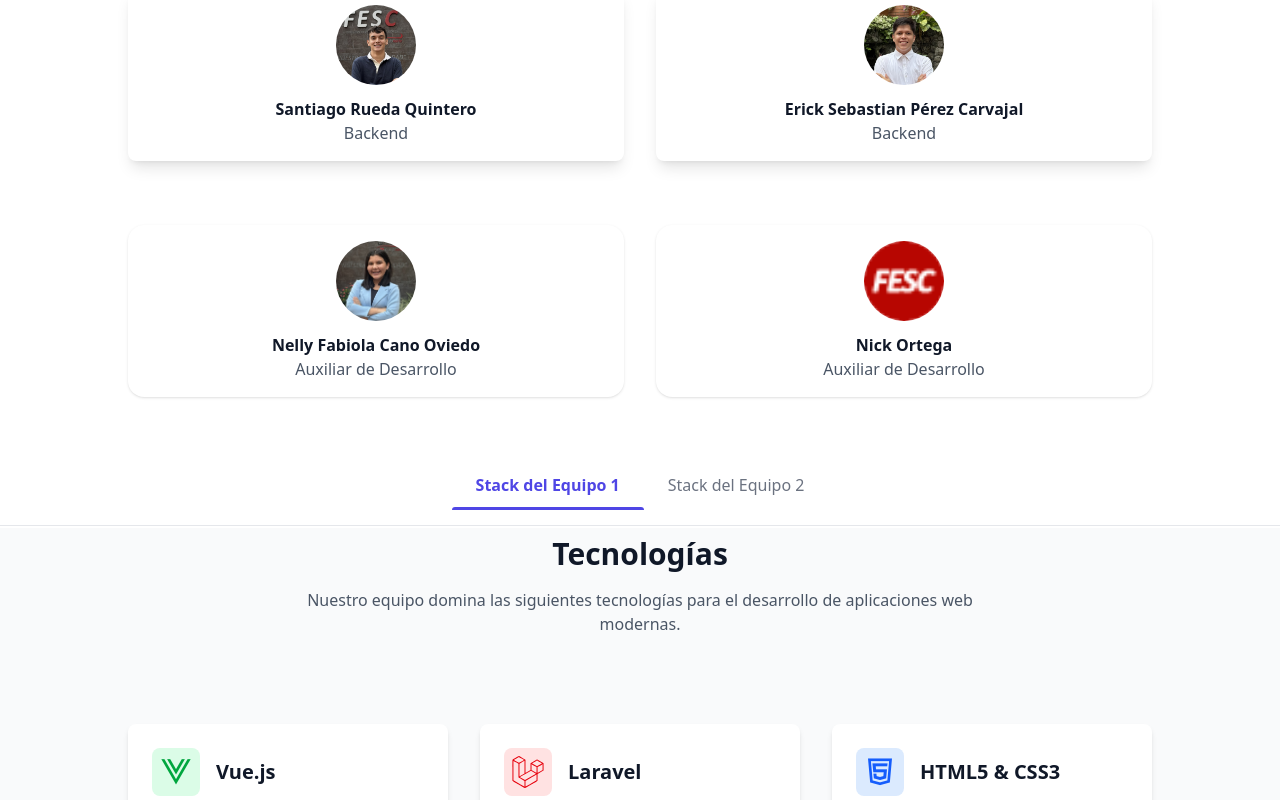
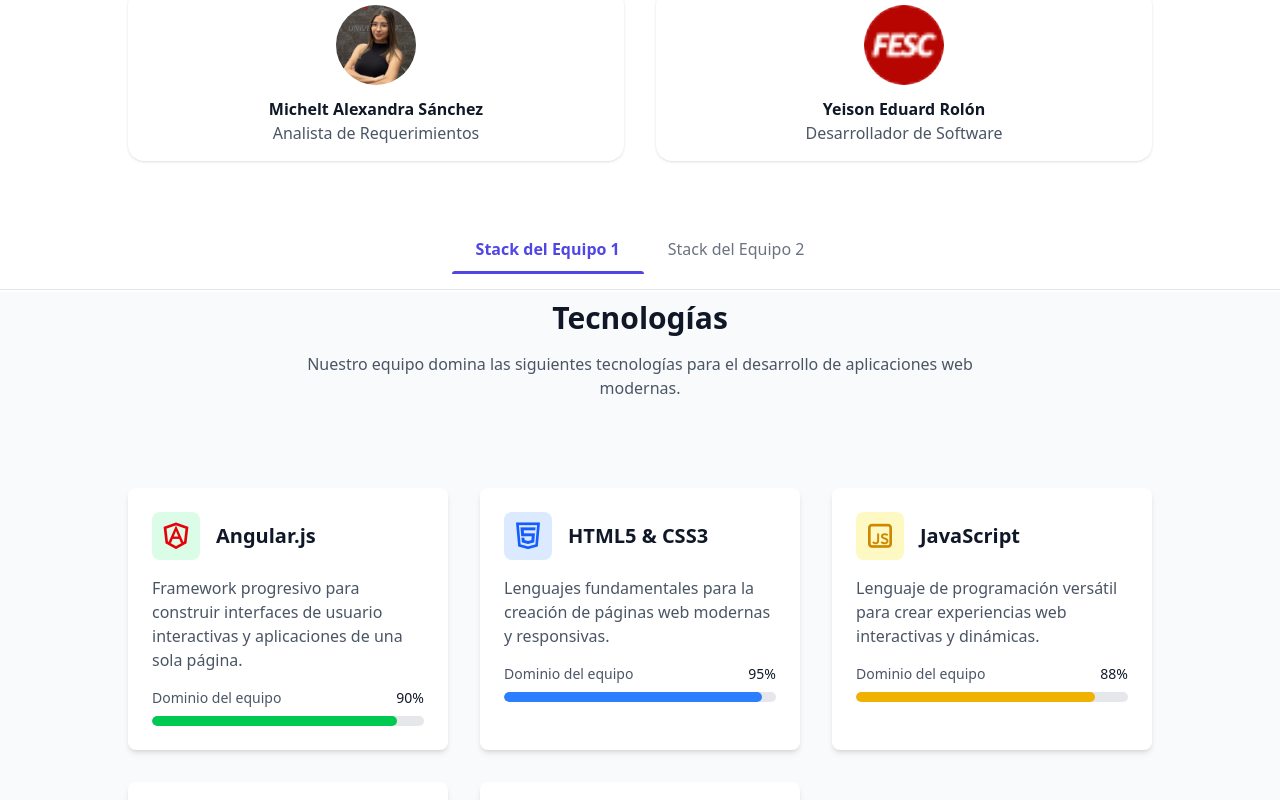
Before and after one commit to Erickpe8/Portafolio-Fabrica-Software, a Vue app: page / in a window 1280 px wide. Shown: the part 1520-2320 px from the top of the page. Built offline with nearby package versions, Linux system fonts and the light colour scheme.

Commit message:
Actualizar el componente Welcome: mejorar la estructura y el renderizado condicional de equipos y tecnologías.

```diff
--- a/src/views/Welcome.vue
+++ b/src/views/Welcome.vue
@@ -3,20 +3,24 @@
     <Header/>
     <div class="flex-grow">
       <Hero/>
+
       <!-- seccion de los equipos -->
       <TeamTabs/>
       <TeamTextSection/>
-       <TeamLaravelVue v-if="teamStore.isTeamActive('team1')" />
-       <TeamNetAngular v-if="teamStore.isTeamActive('team2')" />
+
+      <!-- team1 = Ing. Manuel (Externos) -> .NET/Angular -->
+      <TeamNetAngular v-if="teamStore.isTeamActive('team1')" />
+      <TeamLaravelVue v-else /> <!-- team2 = Ing. Galindo (Internos) -> Laravel/Vue -->
 
       <!-- seccion de las tecnologias -->
       <TechTabs/>
       <TechTextSection/>
 
-      <!-- Renderizado condicional basado en el tab de tecnología activo -->
-      <TechLaravelVue v-if="teamStore.isTechActive('tech1')" />
-      <TechNetAngular v-if="teamStore.isTechActive('tech2')" />
+      <!-- tech1 = .NET/Angular ; tech2 = Laravel/Vue -->
+      <TechNetAngular v-if="teamStore.isTechActive('tech1')" />
+      <TechLaravelVue v-else />
     </div>
+
     <Footer/>
     <Dev/>
   </div>
@@ -30,23 +34,20 @@ import Hero from '@/components/Hero.vue';
 import TeamTabs from '@/components/Teams/TeamTabs.vue';
 import TeamTextSection from '@/components/Teams/TeamTextSection.vue';
 import TeamLaravelVue from '@/components/Teams/TeamLaravelVue.vue';
-import TeamNetAngular from '@/components/Teams/TeamNetAngular.vue'
+import TeamNetAngular from '@/components/Teams/TeamNetAngular.vue';
 
 // Tech components
 import TechTabs from '@/components/Technologies/TechTabs.vue';
 import TechTextSection from '@/components/Technologies/TechTextSection.vue';
 import TechLaravelVue from '@/components/Technologies/TechLaravelVue.vue';
-import TechNetAngular from '@/components/Technologies/TechNetAngular.vue'
+import TechNetAngular from '@/components/Technologies/TechNetAngular.vue';
 
 import Footer from '@/components/Footer.vue';
 import Dev from '@/components/ModalDev.vue';
 
 // Pinia store
-import { useTeamStore } from '@/stores/teamStore'
-
-const teamStore = useTeamStore()
+import { useTeamStore } from '@/stores/teamStore';
+const teamStore = useTeamStore();
 </script>
 
-<style lang="css" scoped>
-
-</style>
+<style scoped></style>
```
Lines whose indentation alone changed are shown as unchanged.
